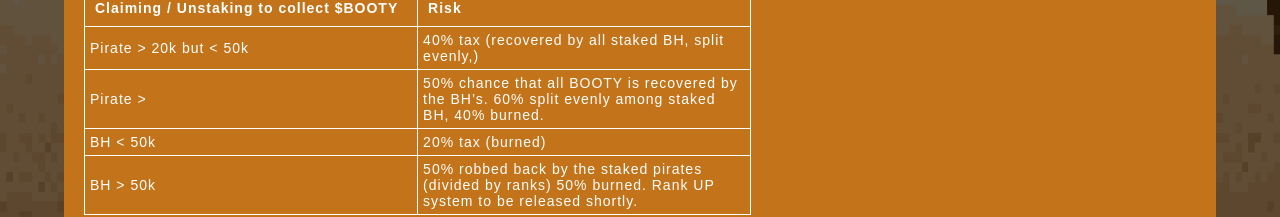
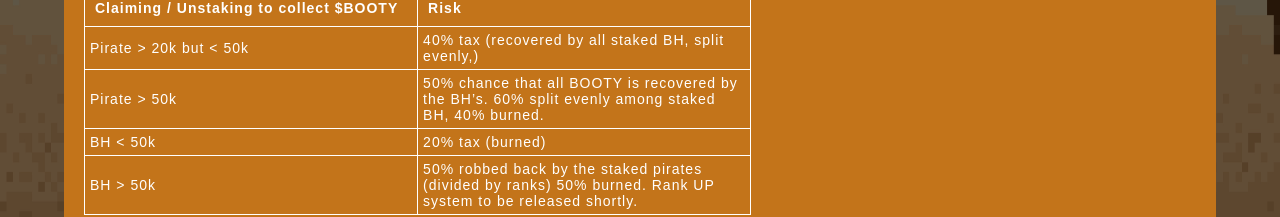
Before and after one commit to josephp126/piratehunternft-frontend, a React (Create React App) app: page /whitepaper in a window 1280 px wide. Shown: the part 1222-1439 px from the top of the page. Built offline with nearby package versions, Linux system fonts and the light colour scheme.

Commit message:
Update WhitePaper.js

```diff
--- a/src/components/WhitePaper.js
+++ b/src/components/WhitePaper.js
@@ -75,7 +75,7 @@ const WhitePaper = () => {
                             <td>40% tax (recovered by all staked BH, split evenly,)</td>
                         </tr>
                         <tr>
-                            <td>Pirate {">"}</td>
+                            <td>Pirate {">"} 50k</td>
                             <td>50% chance that all BOOTY is recovered by the BH’s. 60% split evenly among staked BH, 40% burned.</td>
                         </tr>
                         <tr>
```
